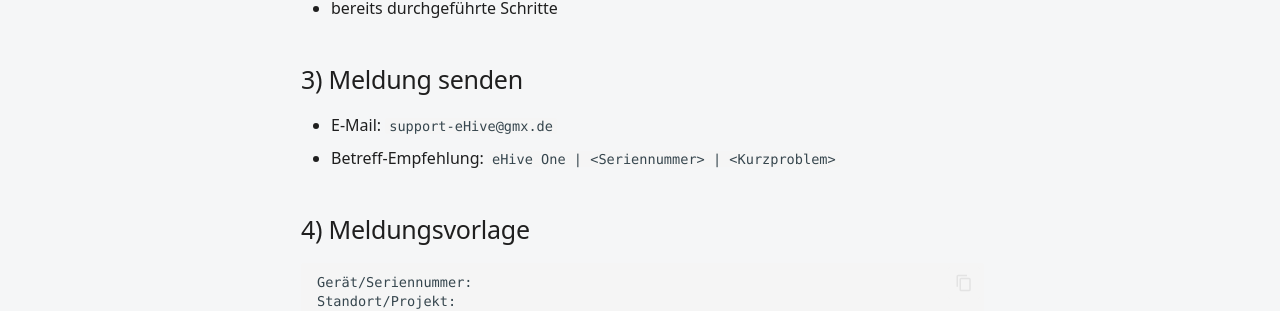
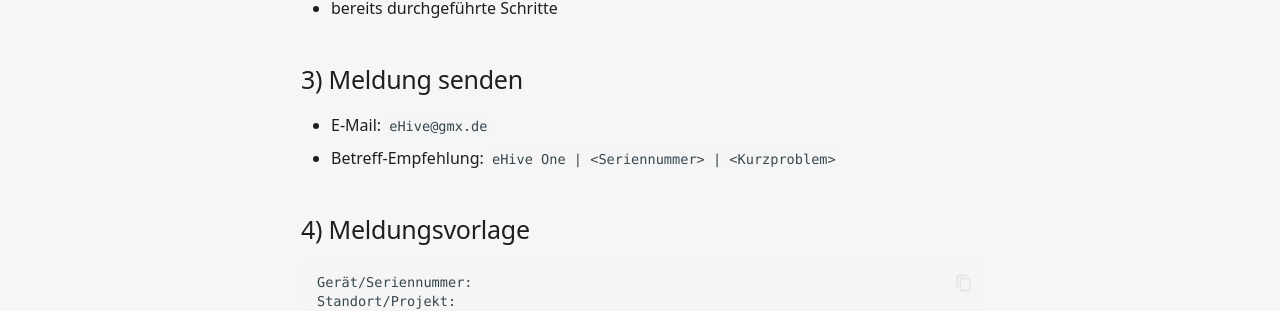
Before and after one commit to ehive-dev/doc, an MkDocs documentation site: the page built from docs/support.md, in a window 1280 px wide and 1329 px high. Shown: the part 619-930 px from the top of the window. Built offline with MkDocs 1.6.1 and Material for MkDocs 9.7.7, drawn with Linux system fonts in a browser that asks for light colours.

Commit message:
support-eHive@gmx.de

```diff
--- a/docs/support.md
+++ b/docs/support.md
@@ -17,7 +17,7 @@
 
 ## 3) Meldung senden
 
-- E-Mail: `support-eHive@gmx.de`
+- E-Mail: `eHive@gmx.de`
 - Betreff-Empfehlung: `eHive One | <Seriennummer> | <Kurzproblem>`
 
 ## 4) Meldungsvorlage
```
Also changed, not shown: docs/index.md (+1 -1 lines).
